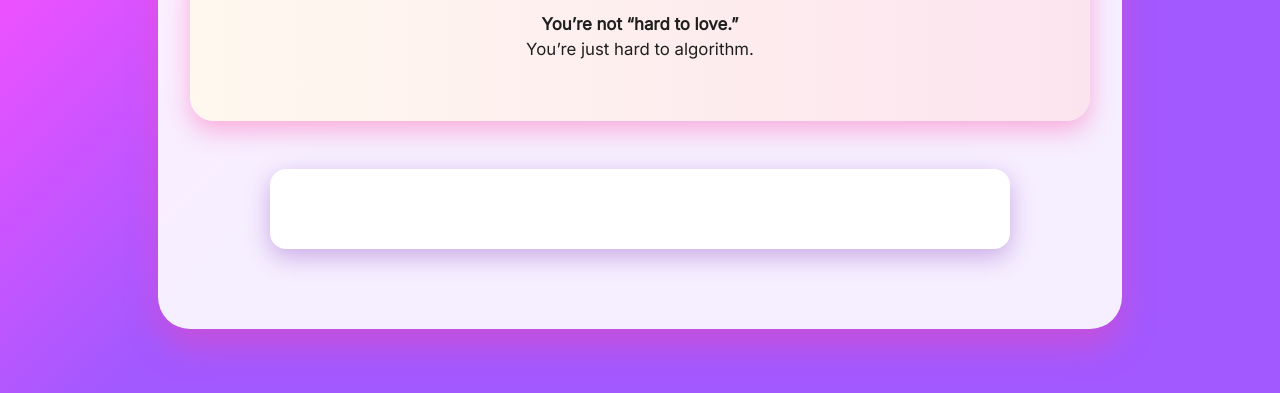
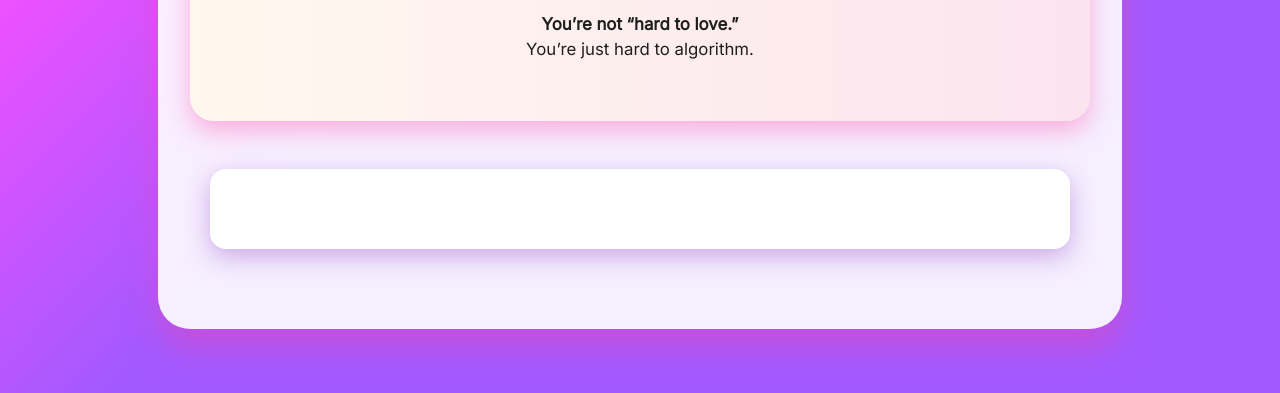
Before and after one commit to astrobehr/d8sync-landing, a plain HTML site: page index.html in a window 1280 px wide. Shown: the part 4486-4879 px from the top of the page. Drawn offline with Linux system fonts and the light colour scheme.

Commit message:
Update index.html

```diff
--- a/index.html
+++ b/index.html
@@ -413,6 +413,32 @@
       }
     }
   </style>
+
+<style>
+  @media (min-width: 641px) {
+    #waitlist {
+      width: 100%;
+      max-width: 860px !important; /* Ensure it's not overly constrained */
+      padding: 2rem 3rem 3rem;
+      display: flex;
+      flex-direction: column;
+      align-items: center;
+      justify-content: center;
+      background-color: #fff;
+      border-radius: 1rem;
+      box-shadow: 0 8px 25px rgba(106, 13, 173, 0.3);
+      margin: 2rem auto 1rem;
+      box-sizing: border-box;
+    }
+
+    #kit-form-container form {
+      width: 100% !important;
+      max-width: 700px !important;
+    }
+  }
+</style>
+<!-- CHANGED -->
+
 </head>
 <body>
   <script>
```
